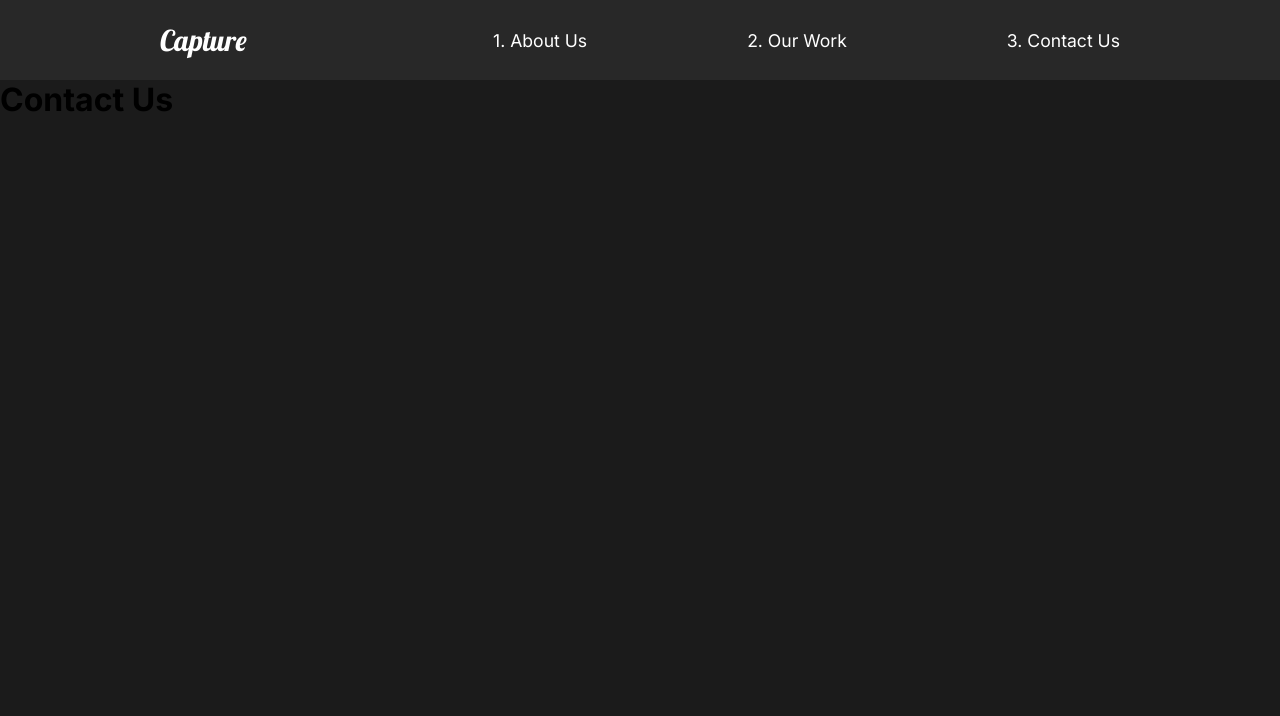
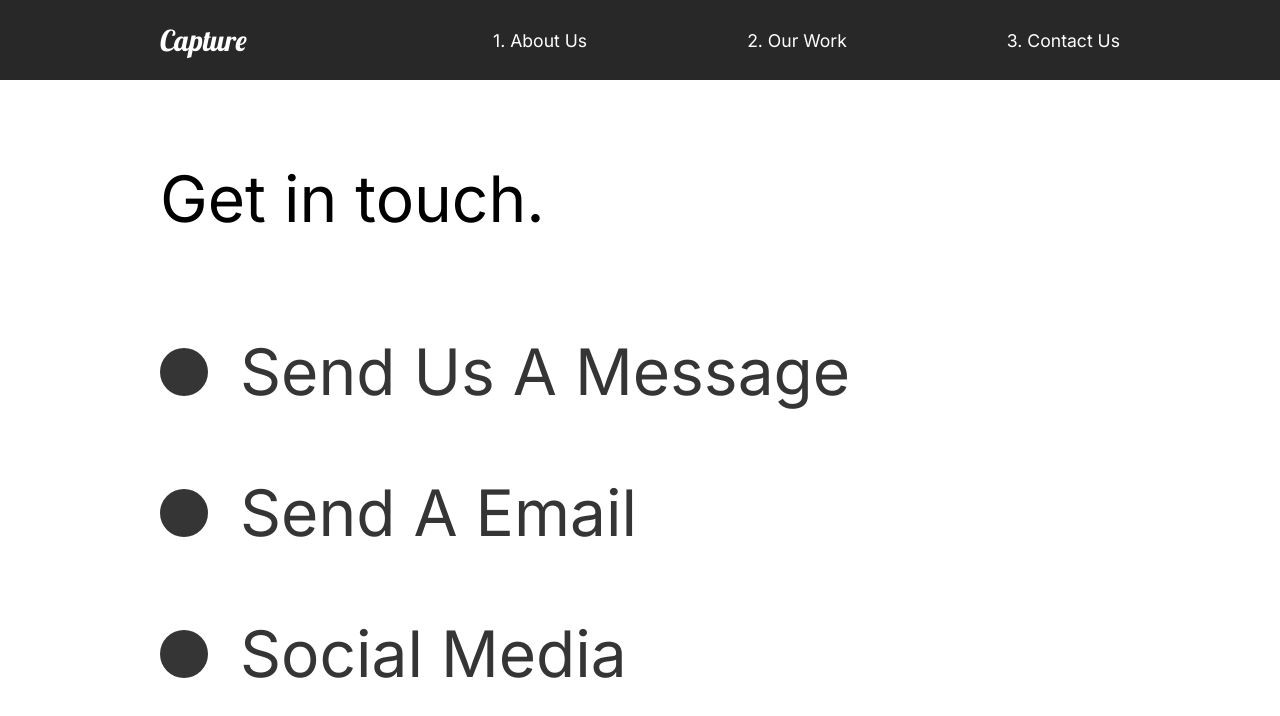
Before and after one commit to QuentinAgobert/The-creative-react-course-capture, a React (Create React App) app: page /contact in a window 1280 px wide. Shown: the top 716 px of the page. Built offline with nearby package versions, Linux system fonts and the light colour scheme.

Commit message:
21. Contact Animation

```diff
--- a/src/pages/ContactUs.js
+++ b/src/pages/ContactUs.js
@@ -1,14 +1,73 @@
 import React from 'react';
 // Animations
 import { motion } from 'framer-motion';
-import { pageAnimation } from '../animation';
+import { pageAnimation, titleAnim } from '../animation';
+import styled from 'styled-components';
 
 const ContactUs = () => {
     return (
-        <motion.div variants={pageAnimation} initial="hidden" animate="show" exit='exit'>
-            <h1>Contact Us</h1>
-        </motion.div>
+        <ContactStyle variants={pageAnimation} initial="hidden" animate="show" exit='exit' style={{ background: "#fff" }}>
+            <Title>
+                <Hide>
+                    <motion.h2 variants={titleAnim}>
+                        Get in touch.
+                    </motion.h2>
+                </Hide>
+            </Title>
+            <div>
+                <Hide>
+                    <Social variants={titleAnim}>
+                        <Circle />
+                        <h2>Send Us A Message</h2>
+                    </Social>
+                </Hide>
+                <Hide>
+                    <Social variants={titleAnim}>
+                        <Circle />
+                        <h2>Send A Email</h2>
+                    </Social>
+                </Hide>
+                <Hide>
+                    <Social variants={titleAnim}>
+                        <Circle />
+                        <h2>Social Media</h2>
+                    </Social>
+                </Hide>
+
+            </div>
+        </ContactStyle>
     );
 };
 
+const ContactStyle = styled(motion.div)`
+    padding: 5rem 10rem;
+    color: #353535;
+    min-height: 90vh;
+
+`;
+
+const Title = styled.div`
+    margin-bottom: 4rem;
+    color: black;
+`;
+
+const Hide = styled.div`
+    overflow: hidden;
+`;
+
+const Circle = styled.div`
+    border-radius: 50%;
+    width: 3rem;
+    height: 3rem;
+    background: #353535;
+`;
+
+const Social = styled(motion.div)`
+    display: flex;
+    align-items: center;
+    h2 {
+        margin: 2rem;
+    }
+`;
+
 export default ContactUs;
```
